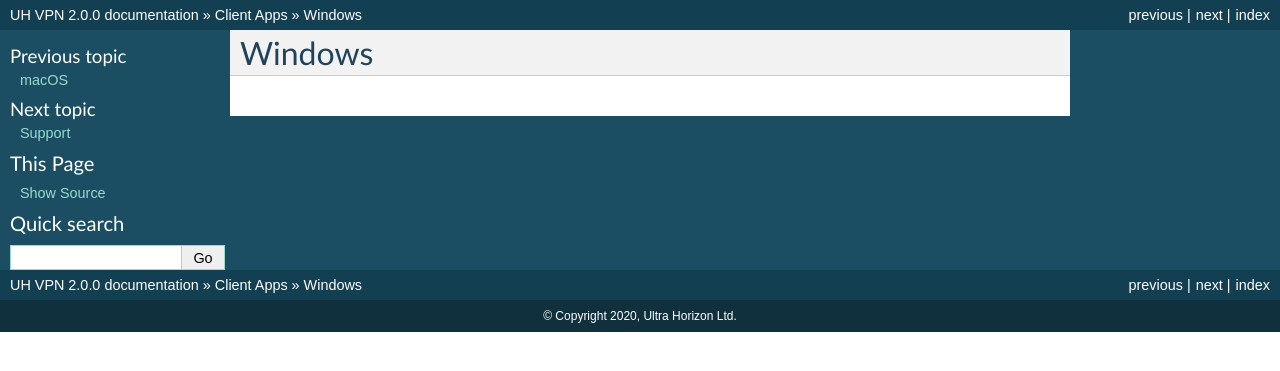
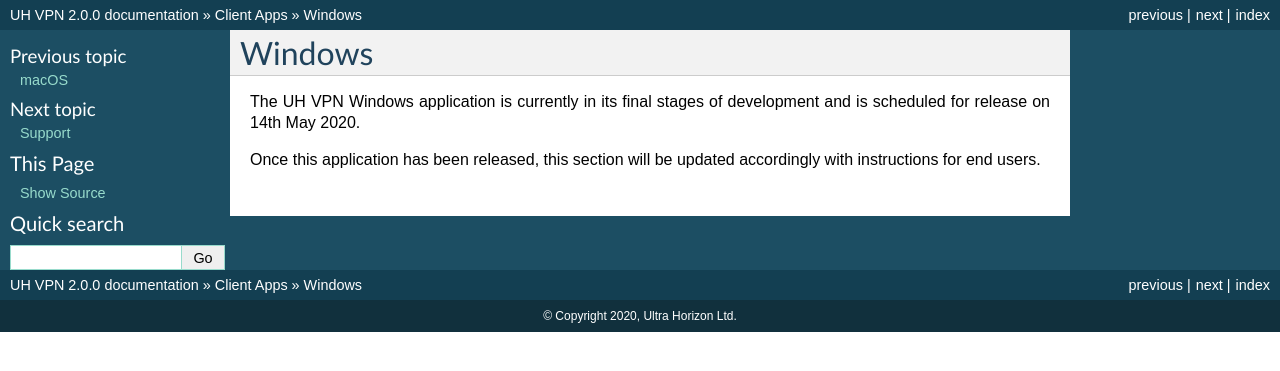
Before and after one commit to ultrahorizon/UH-VPN-Docs, a Sphinx documentation site: the page built from source/clients/windows/index.rst, in a window 1280 px wide. Shown: the top 371 px of the page. Built offline with Sphinx 7.4.7, drawn with Linux system fonts in a browser that asks for light colours.

Commit message:
Add Windows pending section

```diff
--- a/source/clients/windows/index.rst
+++ b/source/clients/windows/index.rst
@@ -1,3 +1,9 @@
 *******
 Windows
 *******
+
+The UH VPN Windows application is currently in its final stages of development and is scheduled for
+release on 14th May 2020.
+
+Once this application has been released, this section will be updated accordingly with instructions
+for end users.
```
